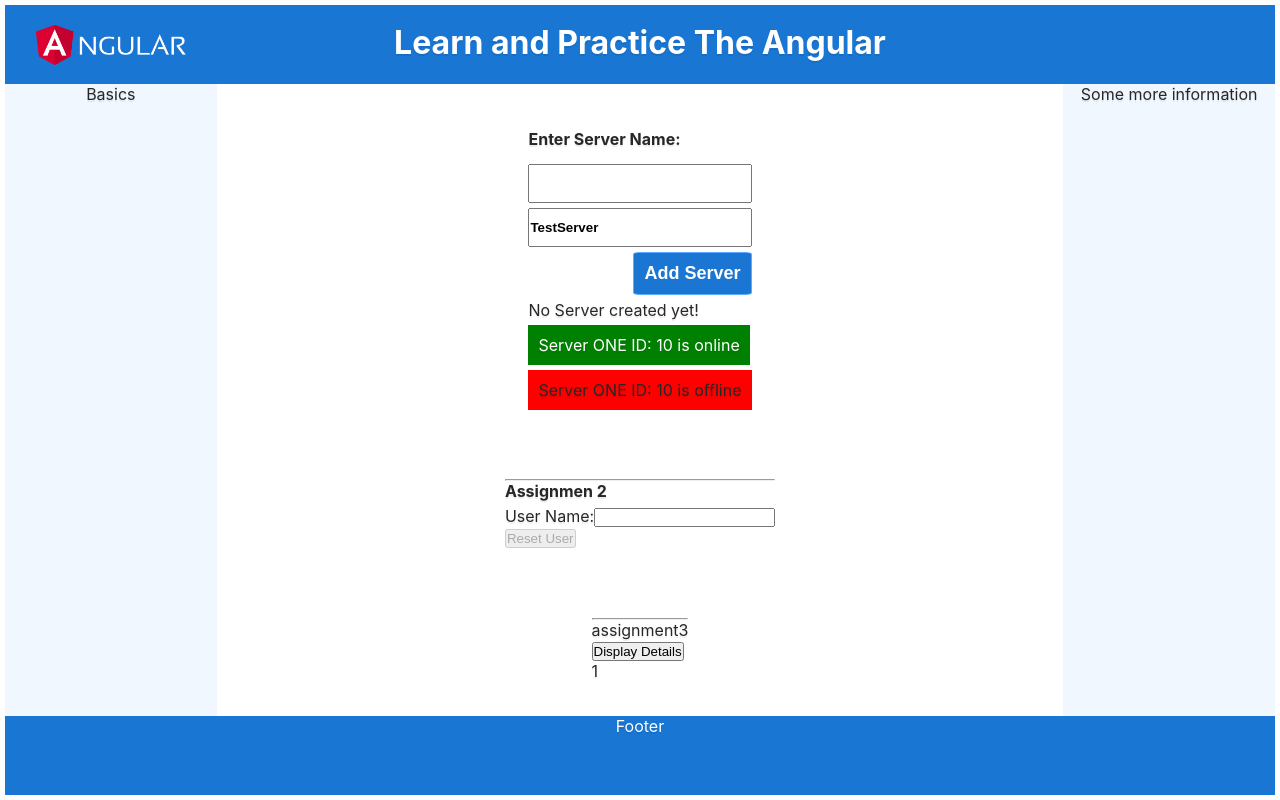
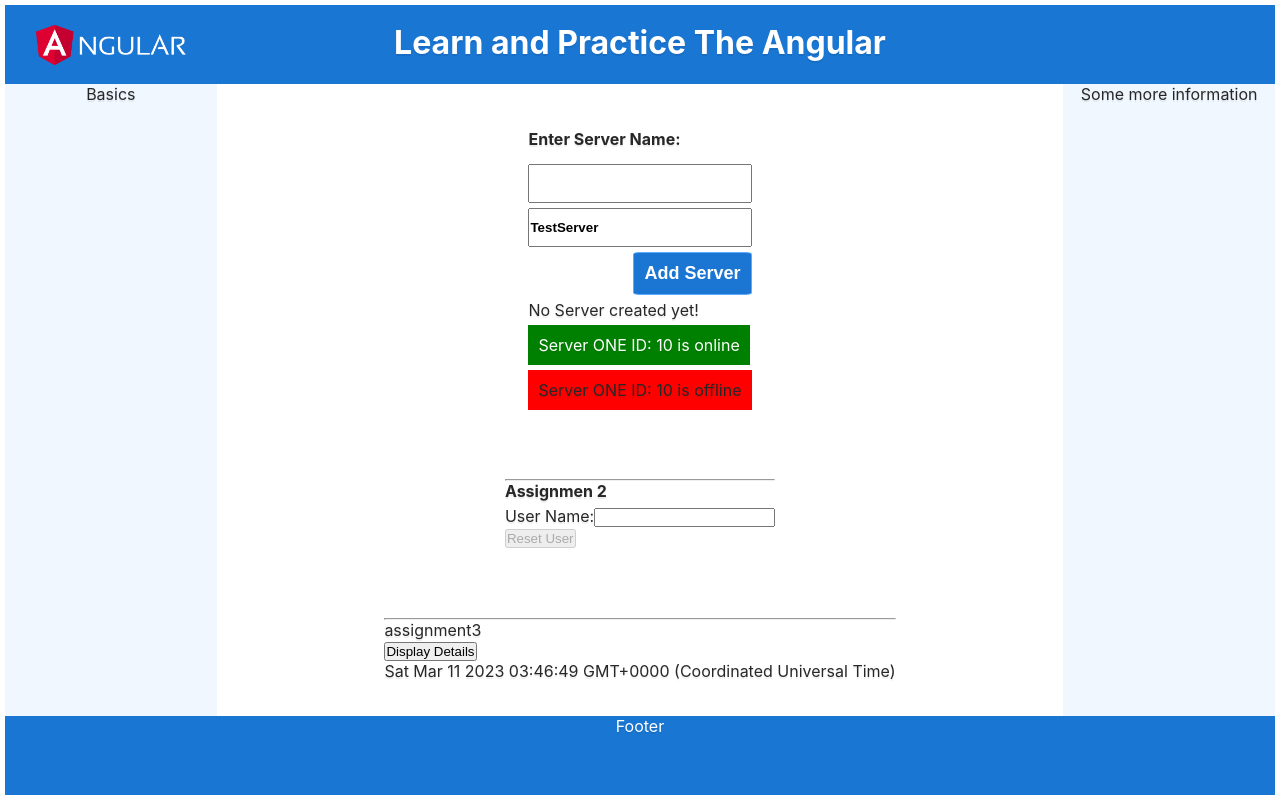
Before and after one commit to hafeezrq/learn-angular, an Angular app: page / in a window 1280 px wide. Both pictures are taken after a click on the button "Display Details". Built offline with nearby package versions, Linux system fonts and the light colour scheme.

Commit message:
refator code to use index.

```diff
--- a/src/app/basics/assignments/assignment3/assignment3.component.html
+++ b/src/app/basics/assignments/assignment3/assignment3.component.html
@@ -2,8 +2,8 @@
 <p>assignment3</p>
 <button (click)="toggleDisplay()">Display Details</button>
 <p *ngIf="toggle">Lorem ipsum.</p>
-<p *ngFor="let logItem of clicks"
-  [ngStyle]="{backgroundColor: logItem >= 5 ? 'blue' : 'transparent'}"
-  [ngClass]="{'text-white': logItem >= 5}">
+<p *ngFor="let logItem of clicks; let i = index"
+  [ngStyle]="{backgroundColor: i >= 4 ? 'blue' : 'transparent'}"
+  [ngClass]="{'text-white': i >= 4}">
   {{ logItem }}
 </p>
--- a/src/app/basics/assignments/assignment3/assignment3.component.ts
+++ b/src/app/basics/assignments/assignment3/assignment3.component.ts
@@ -11,10 +11,6 @@ export class Assignment3Component {
 
   toggleDisplay() {
     this.toggle = !this.toggle;
-    this.clicks.push(this.clicks.length + 1);
-    console.log(this.clicks);
+    this.clicks.push(new Date());
   }
-  // getColor(): any {
-  //   return this.clicks.length >= 5 ? 'blue' : 'transparent';
-  // }
 }
```
